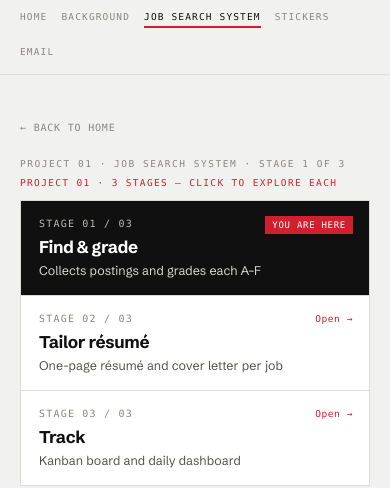
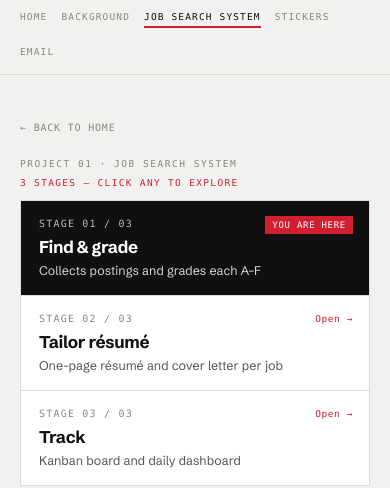
Before and after one commit to JJoopjip/JJoopjip.github.io, a plain HTML site: page index.html in a window 390 px wide. Both pictures are taken after a click on the link "JOB SEARCH SYSTEM". Shown: the part 32-520 px from the top of the page. Drawn offline with Linux system fonts and the light colour scheme; a web font is replaced by a local one.

Commit message:
Stage pages: remove duplicate eyebrow, fill empty cell in 5-step flow on phones
Co-Authored-By: Claude Sonnet 5.5 <noreply@anthropic.com>
Claude-Session: https://claude.ai/code/session_01DwA7d7ukp67AwBxxZkgx4z

```diff
--- a/index.html
+++ b/index.html
@@ -123,7 +123,7 @@ section.block{padding:48px 0;border-top:1px solid var(--rule)}
 .projgrid.three{grid-template-columns:repeat(3,1fr)}
 @media (max-width:860px){.projgrid.three{grid-template-columns:1fr}}
 .flow.five{grid-template-columns:repeat(5,1fr)}
-@media (max-width:860px){.flow.five{grid-template-columns:repeat(2,1fr)}}
+@media (max-width:860px){.flow.five{grid-template-columns:repeat(2,1fr)}.flow.five .fstep:last-child{grid-column:1/-1}}
 .stagenav{margin:4px 0 26px}
 .stagenav .sn-label{font-family:var(--mono);font-size:9.5px;letter-spacing:.14em;text-transform:uppercase;color:var(--accent);display:block;margin-bottom:9px}
 .stagenav .sn-row{display:grid;grid-template-columns:repeat(3,1fr);gap:1px;background:var(--rule);border:1px solid var(--rule)}
@@ -844,8 +844,8 @@ section.block{padding:48px 0;border-top:1px solid var(--rule)}
   <header class="detail-hero">
     <div class="wrap">
       <a class="back" href="#/" data-route="/">← Back to home</a>
-      <div class="eyebrow">Project 01 · Job Search System · Stage 1 of 3</div>
-      <div class="stagenav" aria-label="Job Search System: 3 stages"><span class="sn-label">Project 01 · 3 stages — click to explore each</span><div class="sn-row"><a href="#/job-search" data-route="/job-search" class="on" aria-current="page"><span class="sn-n">STAGE 01 / 03</span><b>Find &amp; grade</b><span class="sn-d">Collects postings and grades each A–F</span></a><a href="#/resume-gen" data-route="/resume-gen"><span class="sn-n">STAGE 02 / 03</span><b>Tailor résumé</b><span class="sn-d">One-page résumé and cover letter per job</span></a><a href="#/tracker" data-route="/tracker"><span class="sn-n">STAGE 03 / 03</span><b>Track</b><span class="sn-d">Kanban board and daily dashboard</span></a></div></div>
+      <div class="eyebrow">Project 01 · Job Search System</div>
+      <div class="stagenav" aria-label="Job Search System: 3 stages"><span class="sn-label">3 stages — click any to explore</span><div class="sn-row"><a href="#/job-search" data-route="/job-search" class="on" aria-current="page"><span class="sn-n">STAGE 01 / 03</span><b>Find &amp; grade</b><span class="sn-d">Collects postings and grades each A–F</span></a><a href="#/resume-gen" data-route="/resume-gen"><span class="sn-n">STAGE 02 / 03</span><b>Tailor résumé</b><span class="sn-d">One-page résumé and cover letter per job</span></a><a href="#/tracker" data-route="/tracker"><span class="sn-n">STAGE 03 / 03</span><b>Track</b><span class="sn-d">Kanban board and daily dashboard</span></a></div></div>
       <h1>Job Board</h1>
       <p class="lead">Job hunting starts with too many postings and too little time. This board gathers the ones that reach me, grades each against my own experience, and shows a short “why” — so I spend my effort on the roles worth applying to.</p>
       <div class="detail-meta">
@@ -909,8 +909,8 @@ section.block{padding:48px 0;border-top:1px solid var(--rule)}
   <header class="detail-hero">
     <div class="wrap">
       <a class="back" href="#/" data-route="/">← Back to home</a>
-      <div class="eyebrow">Project 01 · Job Search System · Stage 3 of 3</div>
-      <div class="stagenav" aria-label="Job Search System: 3 stages"><span class="sn-label">Project 01 · 3 stages — click to explore each</span><div class="sn-row"><a href="#/job-search" data-route="/job-search"><span class="sn-n">STAGE 01 / 03</span><b>Find &amp; grade</b><span class="sn-d">Collects postings and grades each A–F</span></a><a href="#/resume-gen" data-route="/resume-gen"><span class="sn-n">STAGE 02 / 03</span><b>Tailor résumé</b><span class="sn-d">One-page résumé and cover letter per job</span></a><a href="#/tracker" data-route="/tracker" class="on" aria-current="page"><span class="sn-n">STAGE 03 / 03</span><b>Track</b><span class="sn-d">Kanban board and daily dashboard</span></a></div></div>
+      <div class="eyebrow">Project 01 · Job Search System</div>
+      <div class="stagenav" aria-label="Job Search System: 3 stages"><span class="sn-label">3 stages — click any to explore</span><div class="sn-row"><a href="#/job-search" data-route="/job-search"><span class="sn-n">STAGE 01 / 03</span><b>Find &amp; grade</b><span class="sn-d">Collects postings and grades each A–F</span></a><a href="#/resume-gen" data-route="/resume-gen"><span class="sn-n">STAGE 02 / 03</span><b>Tailor résumé</b><span class="sn-d">One-page résumé and cover letter per job</span></a><a href="#/tracker" data-route="/tracker" class="on" aria-current="page"><span class="sn-n">STAGE 03 / 03</span><b>Track</b><span class="sn-d">Kanban board and daily dashboard</span></a></div></div>
       <h1>Job Application Tracker</h1>
       <p class="lead">A personal command centre for a serious job hunt. Every application lives on one board — with a daily dashboard that tells me what actually needs attention, so nothing slips.</p>
       <div class="detail-meta">
@@ -957,8 +957,8 @@ section.block{padding:48px 0;border-top:1px solid var(--rule)}
   <header class="detail-hero">
     <div class="wrap">
       <a class="back" href="#/" data-route="/">← Back to home</a>
-      <div class="eyebrow">Project 01 · Job Search System · Stage 2 of 3</div>
-      <div class="stagenav" aria-label="Job Search System: 3 stages"><span class="sn-label">Project 01 · 3 stages — click to explore each</span><div class="sn-row"><a href="#/job-search" data-route="/job-search"><span class="sn-n">STAGE 01 / 03</span><b>Find &amp; grade</b><span class="sn-d">Collects postings and grades each A–F</span></a><a href="#/resume-gen" data-route="/resume-gen" class="on" aria-current="page"><span class="sn-n">STAGE 02 / 03</span><b>Tailor résumé</b><span class="sn-d">One-page résumé and cover letter per job</span></a><a href="#/tracker" data-route="/tracker"><span class="sn-n">STAGE 03 / 03</span><b>Track</b><span class="sn-d">Kanban board and daily dashboard</span></a></div></div>
+      <div class="eyebrow">Project 01 · Job Search System</div>
+      <div class="stagenav" aria-label="Job Search System: 3 stages"><span class="sn-label">3 stages — click any to explore</span><div class="sn-row"><a href="#/job-search" data-route="/job-search"><span class="sn-n">STAGE 01 / 03</span><b>Find &amp; grade</b><span class="sn-d">Collects postings and grades each A–F</span></a><a href="#/resume-gen" data-route="/resume-gen" class="on" aria-current="page"><span class="sn-n">STAGE 02 / 03</span><b>Tailor résumé</b><span class="sn-d">One-page résumé and cover letter per job</span></a><a href="#/tracker" data-route="/tracker"><span class="sn-n">STAGE 03 / 03</span><b>Track</b><span class="sn-d">Kanban board and daily dashboard</span></a></div></div>
       <h1>AI Résumé Generator</h1>
       <p class="lead">Paste a job posting and get a one-page résumé built from my real career history — plus, if I want, a matching cover letter and a coverage score that shows exactly how well I fit the role.</p>
       <div class="hilite reveal">
```
Also changed, not shown: 1 other file.
